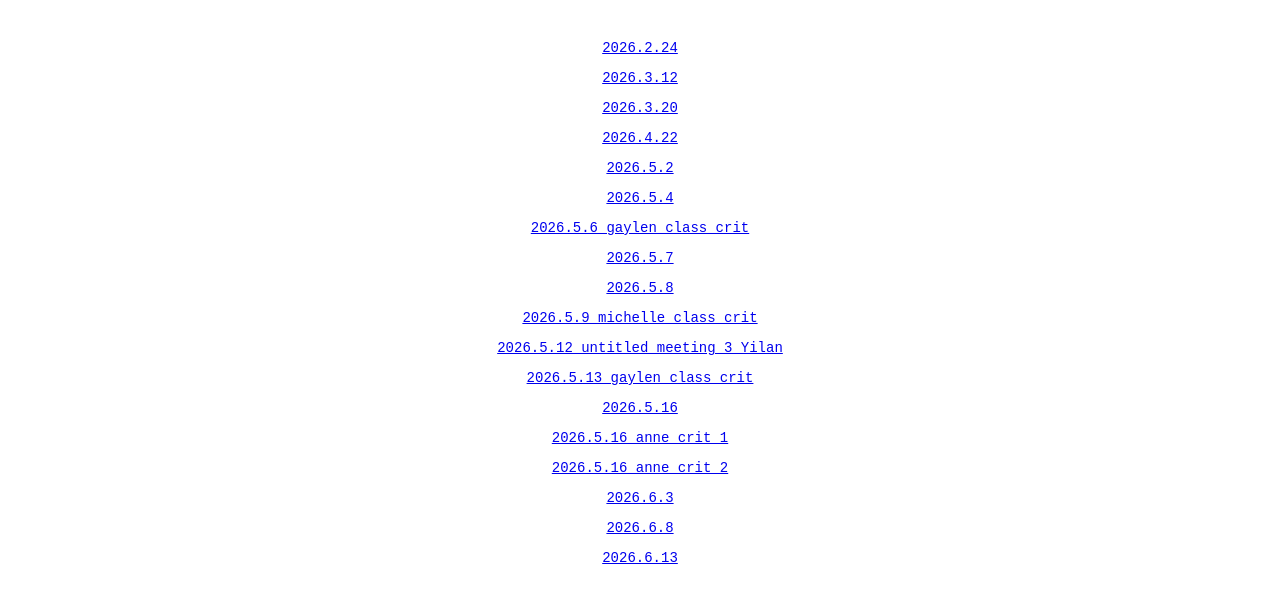
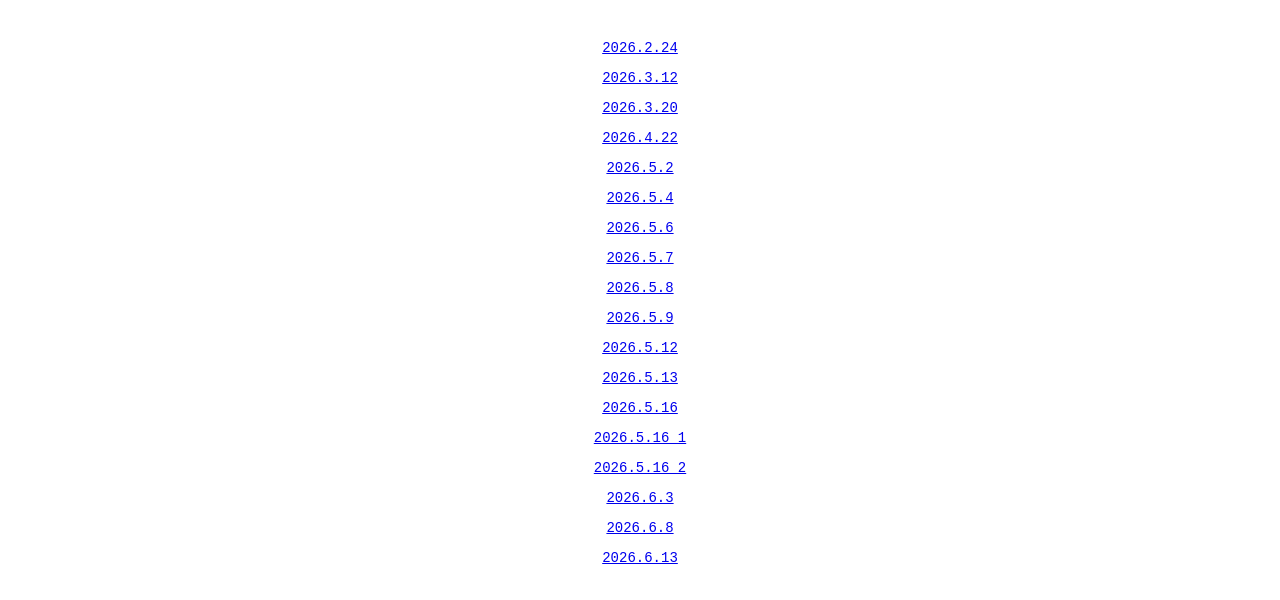
Before and after one commit to zhang-yilan/zhang-yilan.github.io, a plain HTML site: page notes.html in a window 1280 px wide. Shown: the part 74-674 px from the top of the page. Drawn offline with Linux system fonts and the light colour scheme.

Commit message:
Add files via upload

```diff
--- a/notes.html
+++ b/notes.html
@@ -57,7 +57,7 @@
 
     <div class="pdf-item">
       <p class="caption">
-        <a href="pdfs/2026.5.6_gaylen class crit.pdf" target="_blank">2026.5.6_gaylen class crit</a>
+        <a href="pdfs/2026.5.6.pdf" target="_blank">2026.5.6</a>
       </p>
     </div>
 
@@ -75,19 +75,19 @@
 
     <div class="pdf-item">
       <p class="caption">
-        <a href="pdfs/2026.5.9_michelle class crit.pdf" target="_blank">2026.5.9_michelle class crit</a>
+        <a href="pdfs/2026.5.9.pdf" target="_blank">2026.5.9</a>
       </p>
     </div>
 
     <div class="pdf-item">
       <p class="caption">
-        <a href="pdfs/2026.5.12_untitled meeting 3 Yilan.pdf" target="_blank">2026.5.12_untitled meeting 3 Yilan</a>
+        <a href="pdfs/2026.5.12.pdf" target="_blank">2026.5.12</a>
       </p>
     </div>
 
     <div class="pdf-item">
       <p class="caption">
-        <a href="pdfs/2026.5.13_gaylen class crit.pdf" target="_blank">2026.5.13_gaylen class crit</a>
+        <a href="pdfs/2026.5.13.pdf" target="_blank">2026.5.13</a>
       </p>
     </div>
 
@@ -99,13 +99,13 @@
 
     <div class="pdf-item">
       <p class="caption">
-        <a href="pdfs/2026.5.16_anne crit_1.pdf" target="_blank">2026.5.16_anne crit_1</a>
+        <a href="pdfs/2026.5.16_1.pdf" target="_blank">2026.5.16_1</a>
       </p>
     </div>
 
     <div class="pdf-item">
       <p class="caption">
-        <a href="pdfs/2026.5.16_anne crit_2.pdf" target="_blank">2026.5.16_anne crit_2</a>
+        <a href="pdfs/2026.5.16_2.pdf" target="_blank">2026.5.16_2</a>
       </p>
     </div>
 
```
Also changed, not shown: 7 other files.
